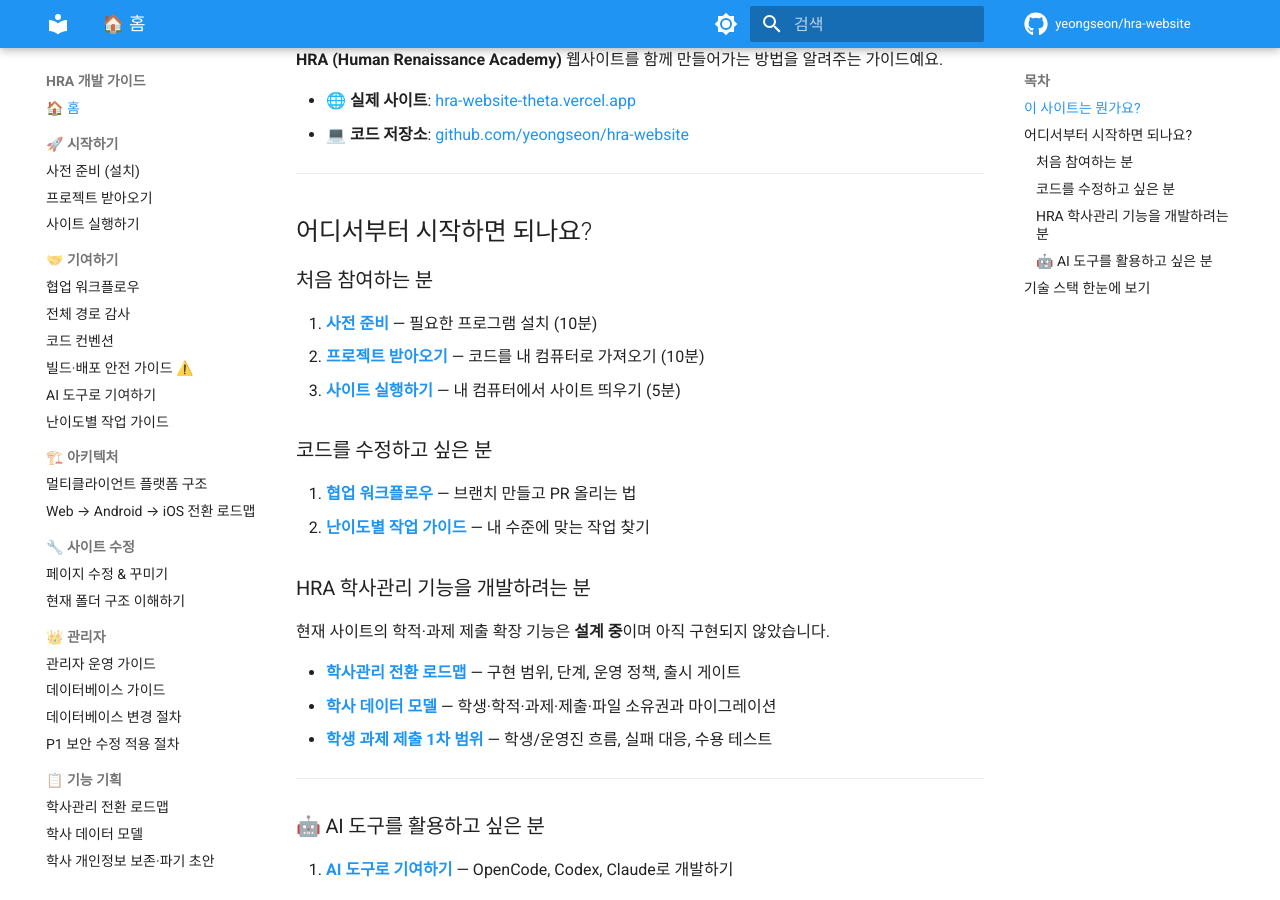
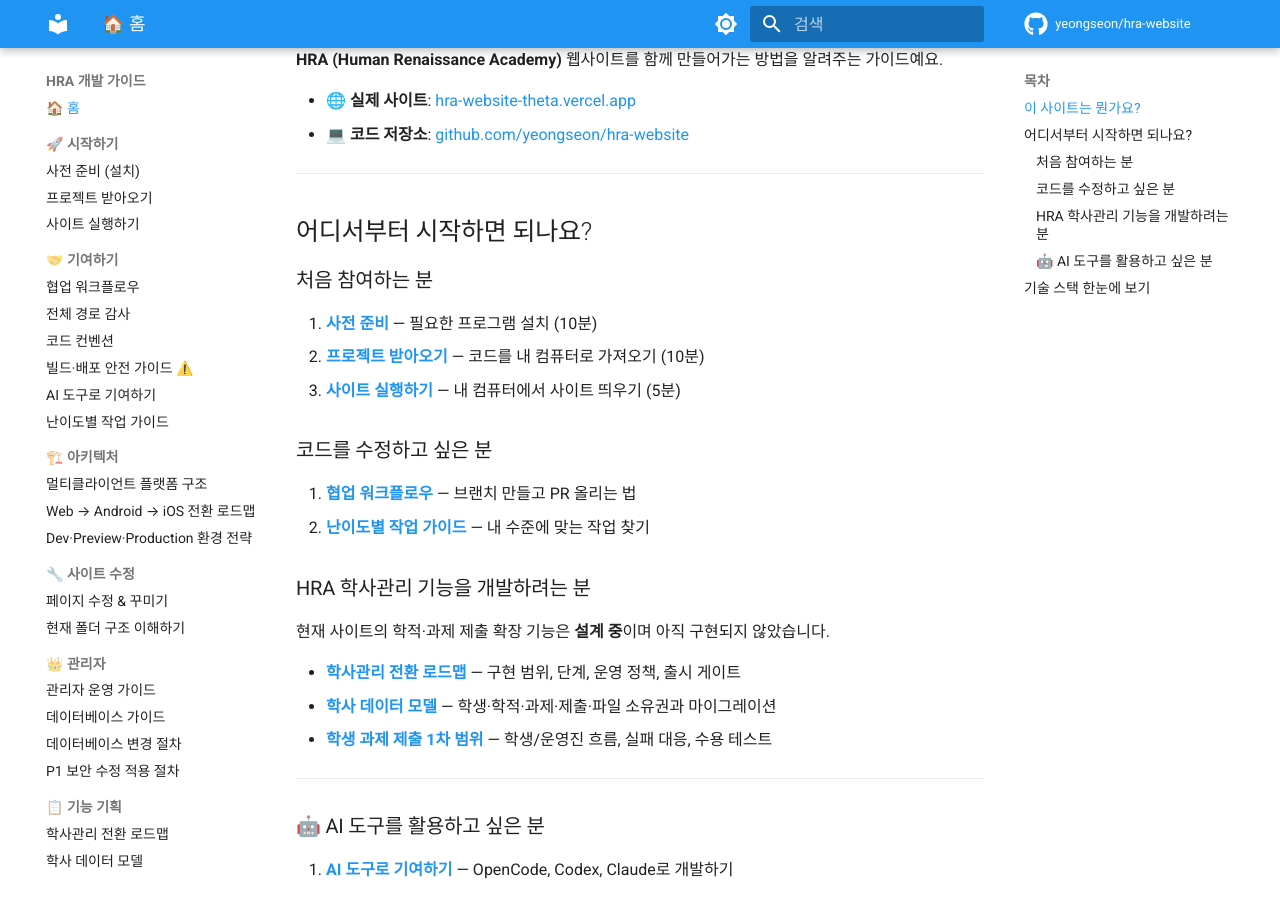
Before and after one commit to yeongseon/hra-website, an MkDocs documentation site: the page built from docs/index.md, in a window 1280 px wide and 900 px high, scrolled down 301 px. Built offline with MkDocs 1.6.1 and Material for MkDocs 9.7.7, drawn with Linux system fonts in a browser that asks for light colours; comment, search, counter and statistics services are not loaded.

Commit message:
docs(mkdocs): 환경 전략 문서 추가

```diff
--- a/mkdocs.yml
+++ b/mkdocs.yml
@@ -50,6 +50,7 @@ nav:
   - 🏗️ 아키텍처:
       - 멀티클라이언트 플랫폼 구조: developer/platform-architecture.md
       - Web → Android → iOS 전환 로드맵: PLATFORM-ROADMAP.md
+      - Dev·Preview·Production 환경 전략: developer/environment-strategy.md
   - 🔧 사이트 수정:
       - 페이지 수정 & 꾸미기: CUSTOMIZATION.md
       - 현재 폴더 구조 이해하기: GUIDE.md
```
